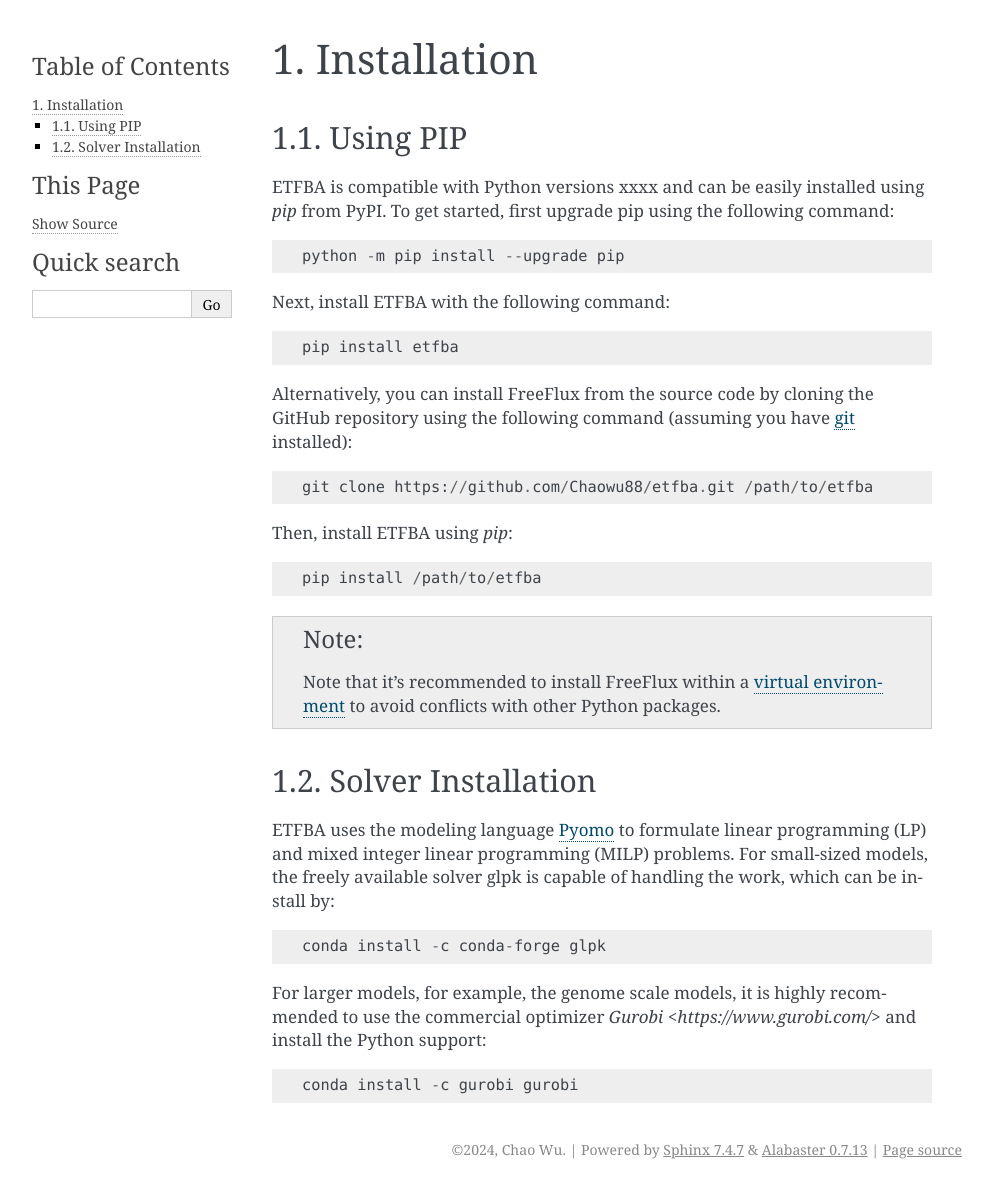
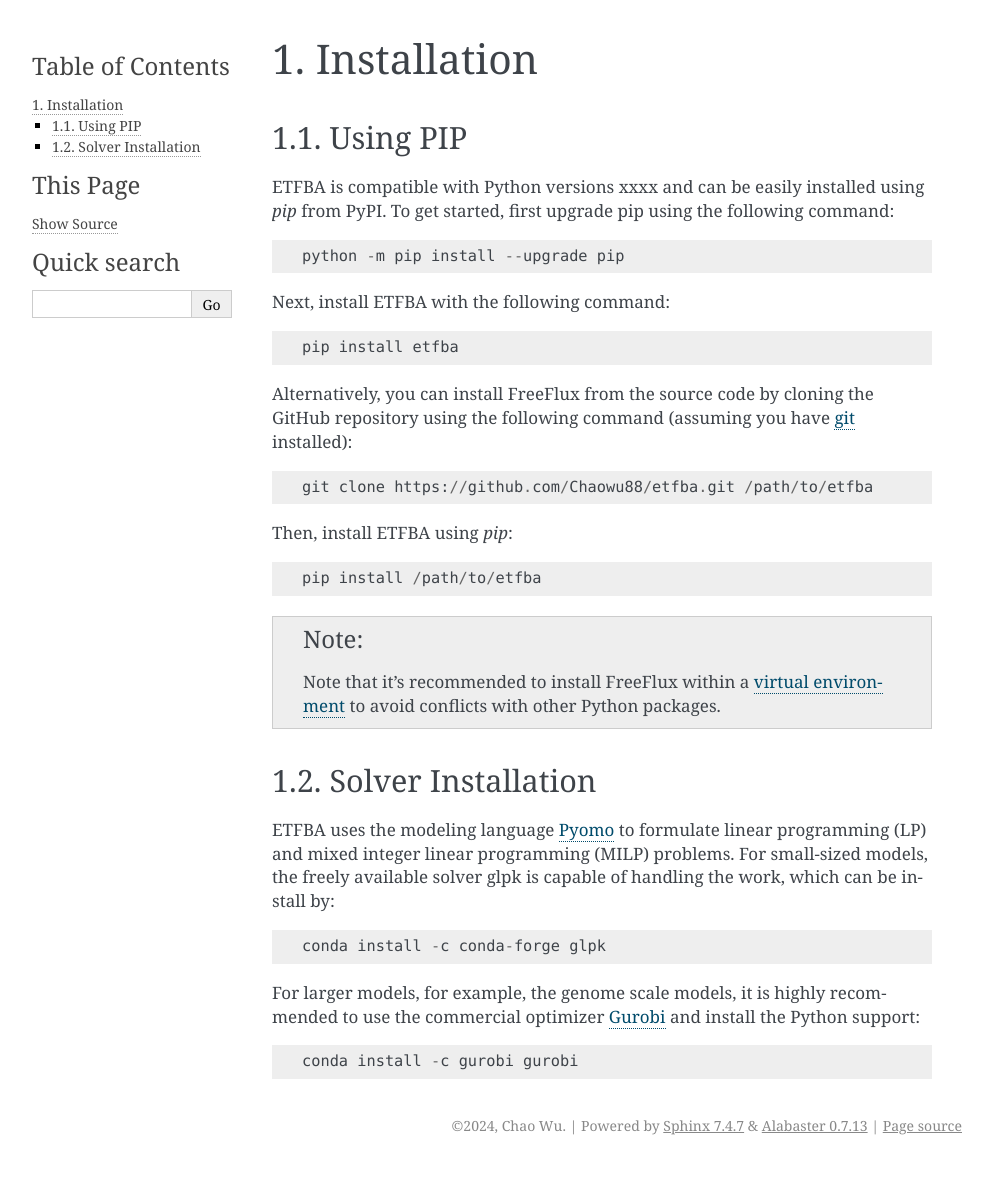
Before and after one commit to Chaowu88/etfba, a Sphinx documentation site: the page built from docs/source/installation.rst, in a window 1280 px wide. Shown: the whole page, without its empty margins (148-1141 px from the left). Built offline with Sphinx 7.4.7, drawn with Linux system fonts in a browser that asks for light colours; pages that are not in the unit, such as notebooks, are missing from menus; after the commit the page ends 1165 px from its top, so only the background shows below that.

Commit message:
Update installation.rst

```diff
--- a/docs/source/installation.rst
+++ b/docs/source/installation.rst
@@ -40,7 +40,7 @@
 
   conda install -c conda-forge glpk
 
-For larger models, for example, the genome scale models, it is highly recommended to use the commercial optimizer `Gurobi <https://www.gurobi.com/>` and install the Python support:
+For larger models, for example, the genome scale models, it is highly recommended to use the commercial optimizer `Gurobi <https://www.gurobi.com/>`_ and install the Python support:
 
 .. code-block:: python
 
```
